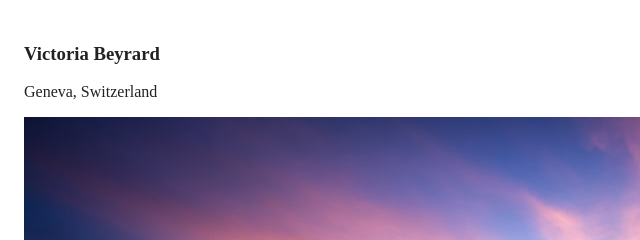
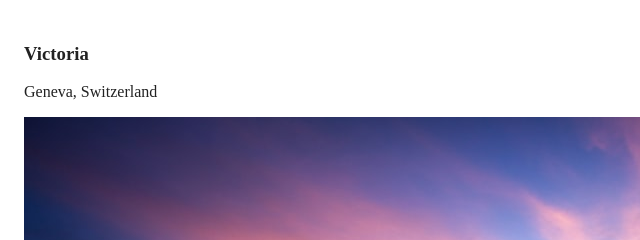
Before and after one commit to vicky42119/core-1-setup-demo, a website built with Parcel: page index.html in a window 1280 px wide. Shown: the top 240 px of the page, 0-640 px from the left. Built offline with nearby package versions, Linux system fonts and the light colour scheme.

Commit message:
Update index.html

```diff
--- a/index.html
+++ b/index.html
@@ -25,7 +25,7 @@
 <body>
 
   <!-- Add your site or application content here -->
-  <h3>Victoria Beyrard</h3>
+  <h3>Victoria</h3>
   <p>Geneva, Switzerland</p>
   <img src="img/photo1.jpg" />
 
```
